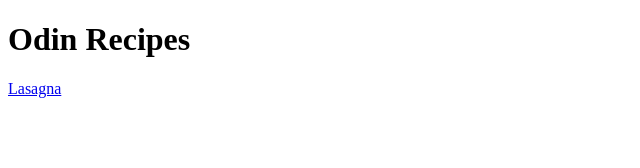
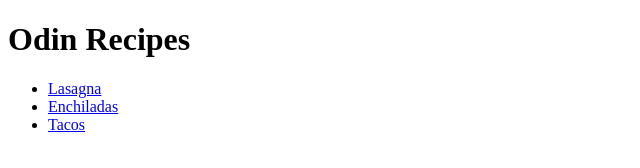
Before and after one commit to eddymtez/odin-recipes, a plain HTML site: page index.html in a window 1280 px wide. Shown: the whole page, without its empty margins (0-640 px from the left). Drawn offline with Linux system fonts and the light colour scheme.

Commit message:
Add links to new recipes for enchiladas and tacos

```diff
--- a/index.html
+++ b/index.html
@@ -8,7 +8,12 @@
 
 <body>
     <h1>Odin Recipes</h1>
-    <a href="recipes/lasagna.html">Lasagna</a>
+    <ul>
+        <li><a href="recipes/lasagna.html">Lasagna</a></li>
+        <li><a href="recipes/enchiladas.html">Enchiladas</a></li>
+        <li><a href="recipes/tacos.html">Tacos</a></li>
+    </ul>
+
 
 
 </body>
```
